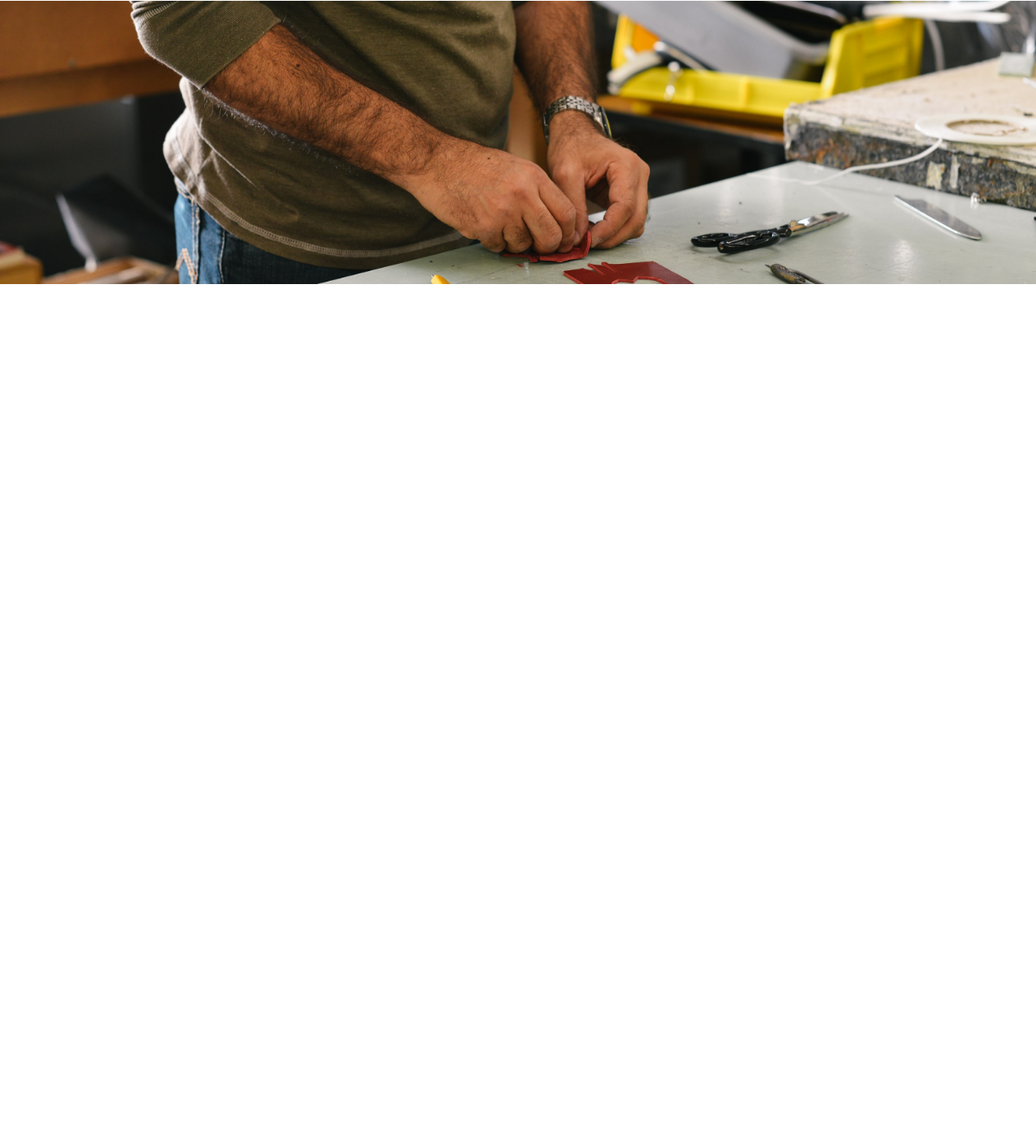
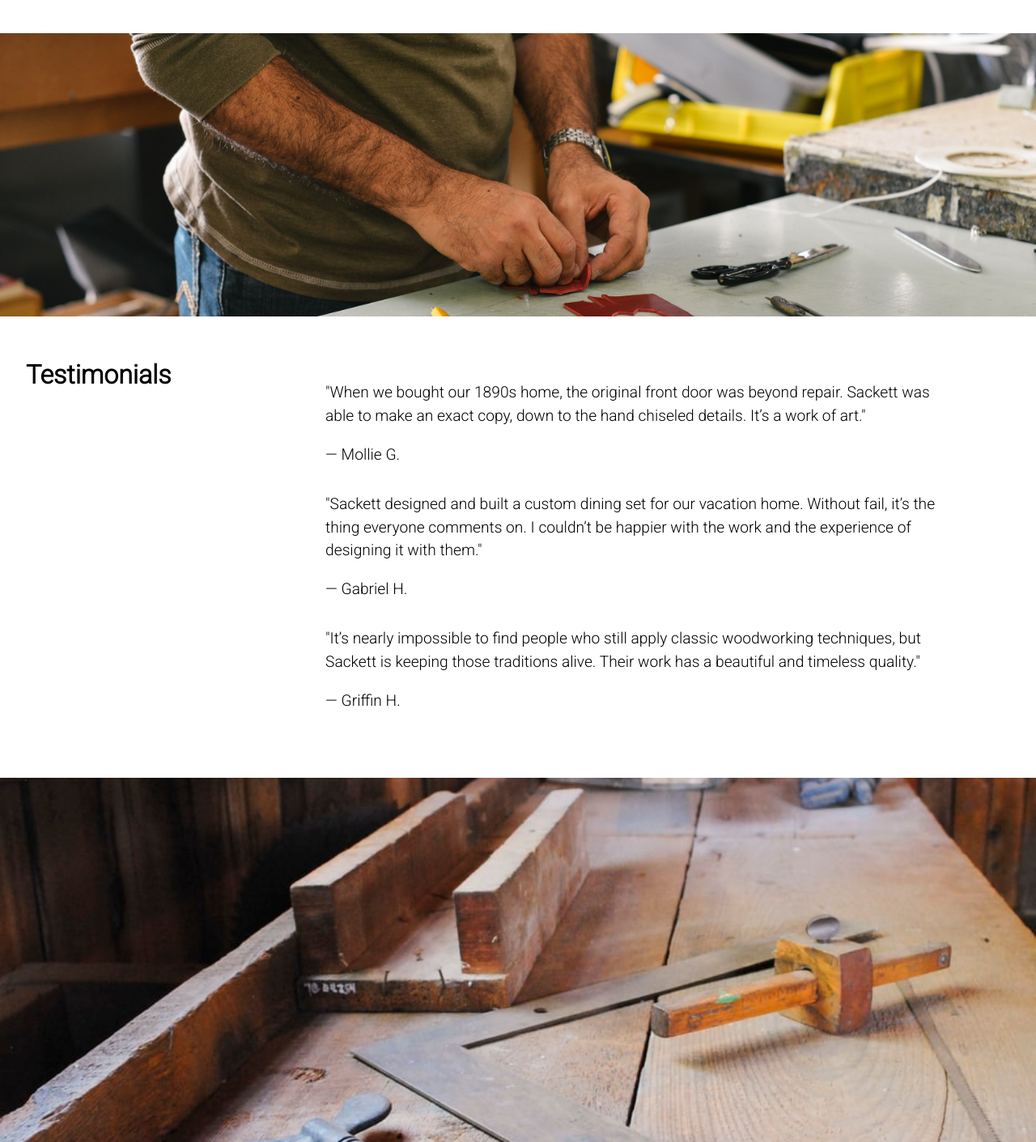
Before and after one commit to nelson521/sockett, a plain HTML site: page index.html in a window 1280 px wide. Shown: the part 1039-2450 px from the top of the page at 81% size. Before the commit the page ends 1390 px from the top, so only its background shows below. Drawn offline with Linux system fonts and the light colour scheme.

Commit message:
add photo.

```diff
--- a/index.html
+++ b/index.html
@@ -28,7 +28,7 @@
         <!-- Hero -->
         <div class="hero">
           <div class="hero-wrap">
-            <h1>Designed for Life</h1>
+            <h2>Designed for Life</h2>
             <p>
               Furniture and objects crafted from ethically-sourced hardwoods.
             </p>
@@ -40,7 +40,7 @@
 
     <!-- Content -->
     <section class="content">
-      <h1>Generations of Exceptional Craftsmanship</h1>
+      <h2>Generations of Exceptional Craftsmanship</h2>
       <p>
         Founded in 1921, Sackett Woodworking is a fourth-generation family
         business dedicated to the art and craft of fine carpentry. From grand
@@ -51,5 +51,31 @@
     </section>
     <!-- Content Photo -->
     <section class="content-photo"></section>
+
+    <!-- Testimonials -->
+    <section class="testimonials">
+      <h2>Testimonials</h2>
+      <div class="testimonial-content">
+        <p>
+          "When we bought our 1890s home, the original front door was beyond
+          repair. Sackett was able to make an exact copy, down to the hand
+          chiseled details. It’s a work of art."
+          <span>— Mollie G.</span>
+        </p>
+        <p>
+          "Sackett designed and built a custom dining set for our vacation home.
+          Without fail, it’s the thing everyone comments on. I couldn’t be
+          happier with the work and the experience of designing it with them."
+          <span>— Gabriel H.</span>
+        </p>
+        <p>
+          "It’s nearly impossible to find people who still apply classic
+          woodworking techniques, but Sackett is keeping those traditions alive.
+          Their work has a beautiful and timeless quality."
+          <span>— Griffin H.</span>
+        </p>
+      </div>
+    </section>
+    <section class="content-photo-2"></section>
   </body>
 </html>
--- a/style/index.scss
+++ b/style/index.scss
@@ -67,7 +67,7 @@ ul {
   padding-top: 20%;
   line-height: 1.6;
 
-  h1 {
+  h2 {
     font-size: 4rem;
     color: #fff;
   }
@@ -85,16 +85,19 @@ ul {
   padding: 3rem 2rem;
   text-align: center;
   align-items: center;
+  min-height: 250px;
 
-  h1 {
+  h2 {
     font-size: 2rem;
     padding: 0 4.5rem;
+    width: 50%;
   }
 
   p {
     font-size: 1.2rem;
     padding: 0 4.5rem;
     line-height: 1.6;
+    width: 50%;
   }
 }
 
@@ -107,3 +110,40 @@ ul {
   background-size: cover;
   position: relative;
 }
+
+.testimonials {
+  display: flex;
+  flex-direction: row;
+  padding: 3rem 2rem;
+
+  h2 {
+    width: 50%;
+    font-size: 2rem;
+  }
+
+  .testimonials-content {
+    width: 50%;
+  }
+
+  p {
+    display: flex;
+    flex-direction: column;
+    margin: 2rem 4rem;
+    font-size: 1.2rem;
+
+    span {
+      margin-top: 1.2rem;
+    }
+  }
+}
+
+// Content photo second
+.content-photo-2 {
+  background-image: url('/img/woodWork2.jpeg');
+  background-color: #cccccc;
+  height: 450px;
+  background-position: right;
+  background-repeat: no-repeat;
+  background-size: cover;
+  position: relative;
+}
```
Also changed, not shown: css/index.css.
